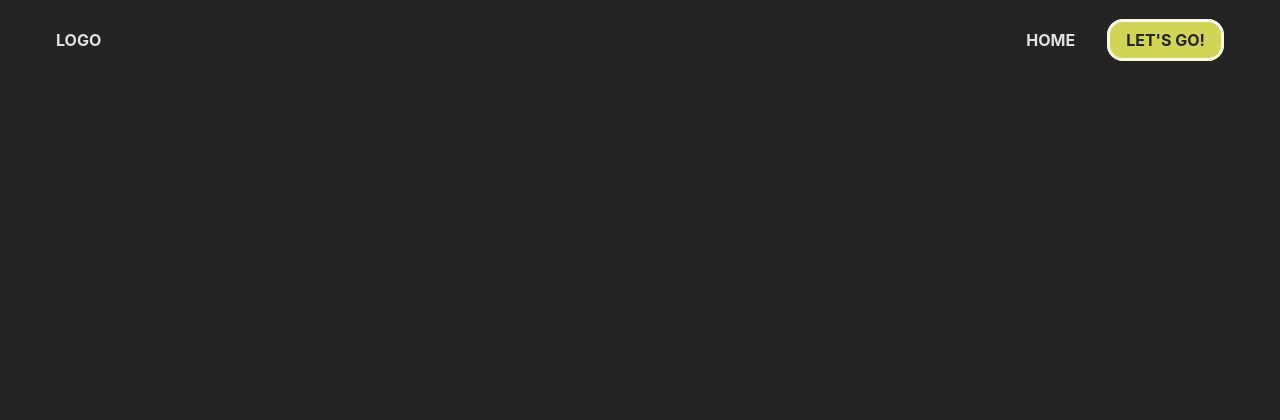
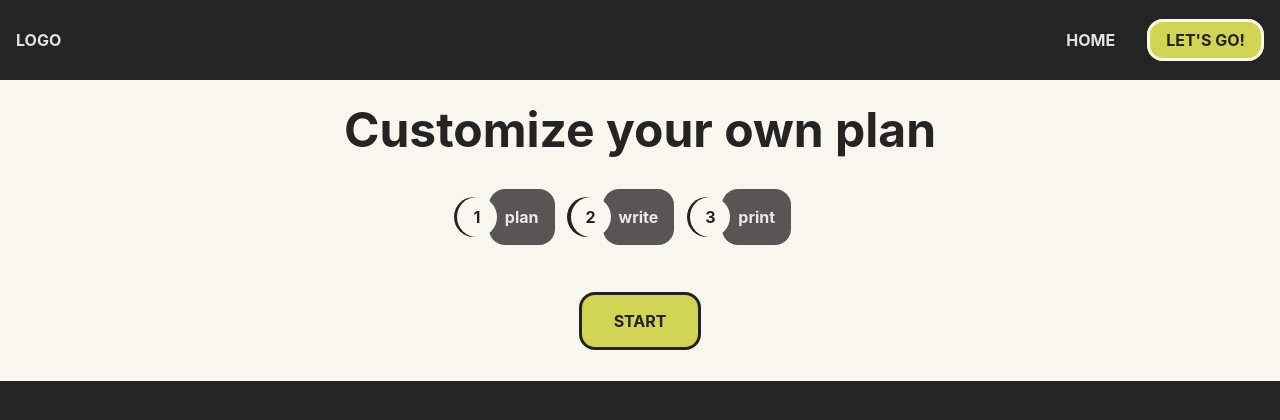
Before and after one commit to NNikiforuk/templateIT, a React (Vite) app: page / in a window 1280 px wide. Shown: the top 420 px of the page. Built offline with nearby package versions, Linux system fonts and the light colour scheme.

Commit message:
Banner header

```diff
--- a/src/App.tsx
+++ b/src/App.tsx
@@ -1,5 +1,5 @@
 import "./App.scss";
-import Navigation from "./components/navigation/Navigation";
+import Header from "./components/header/Header";
 
 {
 	/* <a href="https://vitejs.dev" target="_blank">
@@ -10,7 +10,7 @@ import Navigation from "./components/navigation/Navigation";
 function App() {
 	return (
 		<div className="App">
-			<Navigation />
+			<Header />
 		</div>
 	);
 }
--- /dev/null
+++ b/src/components/button/Button.tsx
@@ -0,0 +1,16 @@
+import "./button.scss";
+
+type ButtonProps = {
+	text: string;
+	pulse?: boolean;
+};
+
+const Button = ({ text, pulse }: ButtonProps) => {
+	return (
+		<a className={`btn ${pulse ? "btn-pulse" : ""}`} href="/lets-go">
+			{text}
+		</a>
+	);
+};
+
+export default Button;
--- /dev/null
+++ b/src/components/button/button.scss
@@ -0,0 +1,30 @@
+@import "../../index.scss";
+
+.btn {
+    background-color: $neon;
+    color: $black;
+    font-weight: bold;
+    padding: 1em 2em;
+    border: 3px solid $black;
+    border-radius: 16px;
+    box-shadow: 0 0 0 rgba($neon, 0.8);
+
+    &-pulse {
+        animation: pulse 2s infinite;
+    }
+}
+
+
+@keyframes pulse {
+    0% {
+        -webkit-box-shadow: 0 0 0 0 rgba($neon, 0.8);
+    }
+
+    70% {
+        -webkit-box-shadow: 0 0 0 20px rgba($neon, 0);
+    }
+
+    100% {
+        -webkit-box-shadow: 0 0 0 0 rgba($neon, 0);
+    }
+}
--- /dev/null
+++ b/src/components/header/Header.tsx
@@ -0,0 +1,34 @@
+import "./header.scss";
+import Navigation from "../navigation/Navigation";
+import Button from "../button/Button";
+
+const Header = () => {
+	return (
+		<header className="header">
+			<Navigation />
+			<div className="header__banner">
+				<h1>Customize your own plan</h1>
+				<div className="steps">
+					<div className="step">
+						<div className="step__circle"></div>
+						<div className="step__circle">1</div>
+						<div className="step__square step__circle-1">plan</div>
+					</div>
+					<div className="step">
+						<div className="step__circle"></div>
+						<div className="step__circle">2</div>
+						<div className="step__square">write</div>
+					</div>
+					<div className="step">
+						<div className="step__circle"></div>
+						<div className="step__circle">3</div>
+						<div className="step__square">print</div>
+					</div>
+				</div>
+				<Button text="START" pulse={true} />
+			</div>
+		</header>
+	);
+};
+
+export default Header;
--- /dev/null
+++ b/src/components/header/header.scss
@@ -0,0 +1,71 @@
+@import "../../index.scss";
+
+.header {
+    position: fixed;
+    top: 0;
+    left: 0;
+    width: 100%;
+
+    &__banner {
+        background-color: $neon-white;
+        color: $black;
+        padding: 1.5em 1em;
+
+        .steps {
+            display: flex;
+            justify-content: center;
+            align-items: center;
+            flex-direction: column;
+            padding: 2em 0;
+            gap: 1em;
+            margin-bottom: 1em;
+
+            .step {
+                display: flex;
+                align-items: center;
+                justify-content: center;
+                font-weight: bold;
+                position: relative;
+
+                &__circle {
+                    border-radius: 50%;
+                    width: 2.5em;
+                    height: 2.5em;
+                    display: flex;
+                    justify-content: center;
+                    align-items: center;
+                    position: absolute;
+                }
+
+                &__circle:nth-of-type(1) {
+                    background-color: $black;
+                    left: -2.2em;
+                }
+
+                &__circle:nth-of-type(2) {
+                    background-color: $neon-white;
+                    left: -2em;
+                }
+
+                &__square {
+                    background-color: $black-secondary;
+                    color: $white;
+                    padding: 1em;
+                    border-radius: 16px;
+                }
+            }
+        }
+    }
+}
+
+@media screen and (min-width: 400px) {
+    .header .header__banner  {
+        padding-bottom: 3em;
+
+        .steps {
+            flex-direction: row;
+            gap: 3em;
+            margin-bottom: 2em;
+        }
+    }
+}
--- a/src/components/navigation/Navigation.tsx
+++ b/src/components/navigation/Navigation.tsx
@@ -13,7 +13,6 @@ const Navigation = () => {
 	};
 
 	return (
-		<header className="header">
 		<nav className="navbar">
 			<a href="#home" className="logo">
 				LOGO
@@ -39,7 +38,6 @@ const Navigation = () => {
 				<span className="bar"></span>
 			</div>
 		</nav>
-		</header>
 	);
 };
 
--- a/src/components/navigation/navigation.scss
+++ b/src/components/navigation/navigation.scss
@@ -1,16 +1,4 @@
 @import "../../index.scss";
-
-.header {
-    position: fixed;
-    top: 0;
-    left: 0;
-    width: 100%;
-
-    a {
-        color: $white;
-        font-weight: bold;
-        text-transform: uppercase;
-    }
 
 .navbar {
     display: flex;
@@ -19,6 +7,12 @@
     gap: 2em;
     height: 5em;
     padding: 1em;
+
+    a {
+        color: $white;
+        font-weight: bold;
+        text-transform: uppercase;
+    }
 
     .logo {
         color: $white;
@@ -37,7 +31,6 @@
             color: $black;
             border-radius: 16px;
             border: 3px solid $white;
-            }
         }
     }
 }
@@ -97,8 +90,8 @@
 }
 
 @media screen and (min-width: 400px) {
-    .header .navbar  {
-        max-width: 1200px;
+    .navbar {
+        max-width: 1280px;
         margin: 0 auto;
 
         .hamburger {
@@ -108,9 +101,16 @@
         &__menu {
             gap: 2em;
 
-            li a:hover {
+            li {
+                a:hover {
                     color: $neon;
+                }
+
+                .cta:hover {
+                    background-color: $neon-secondary;
+                    color: $black;
                 }
             }
         }
     }
+}
--- a/src/index.scss
+++ b/src/index.scss
@@ -30,7 +30,7 @@ body {
 }
 
 h1 {
-  font-size: 3.2em;
+  font-size: 3rem;
   line-height: 1.1;
 }
 
@@ -42,10 +42,9 @@ a {
   text-decoration: none;
 }
 
-/* a:hover {
-  color: #535bf2;
-} */
-
+.font__size-regular-large {
+  font-size: $fontsize-primary;
+}
 
 /* button {
   border-radius: 8px;
--- a/src/variables.scss
+++ b/src/variables.scss
@@ -1,5 +1,11 @@
-// COLORS
+//COLORS
 $white: #ffffffde;
 $black: #242424;
+$black-secondary: #5A5454;
 $neon: #D1D455;
+$neon-secondary: #b7b94b;
+$neon-white: #F7F7F0;
 $gray: #44443b;
+
+//FONTS
+$fontsize-primary: 1.5rem;
```
Lines whose indentation alone changed are shown as unchanged.
